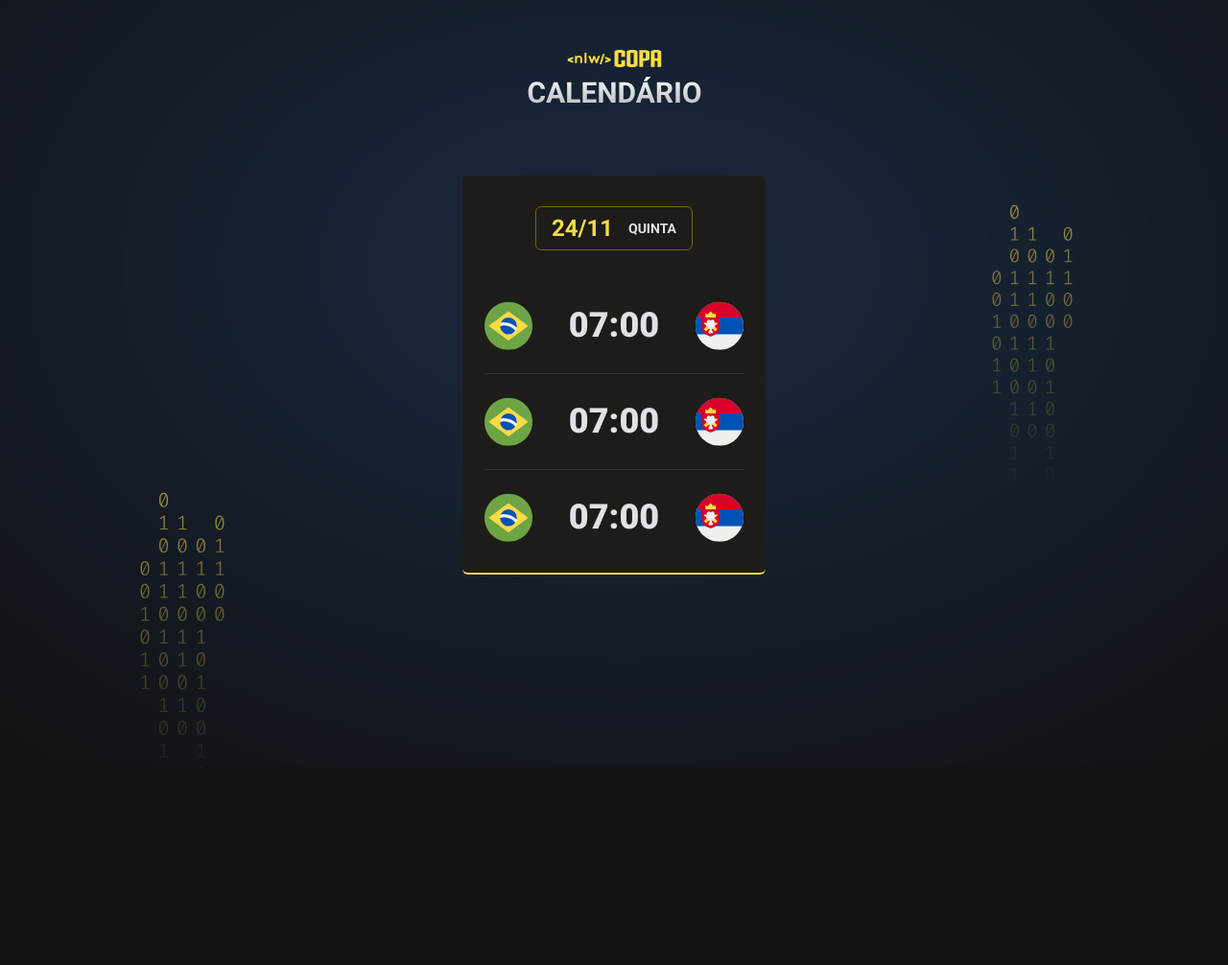
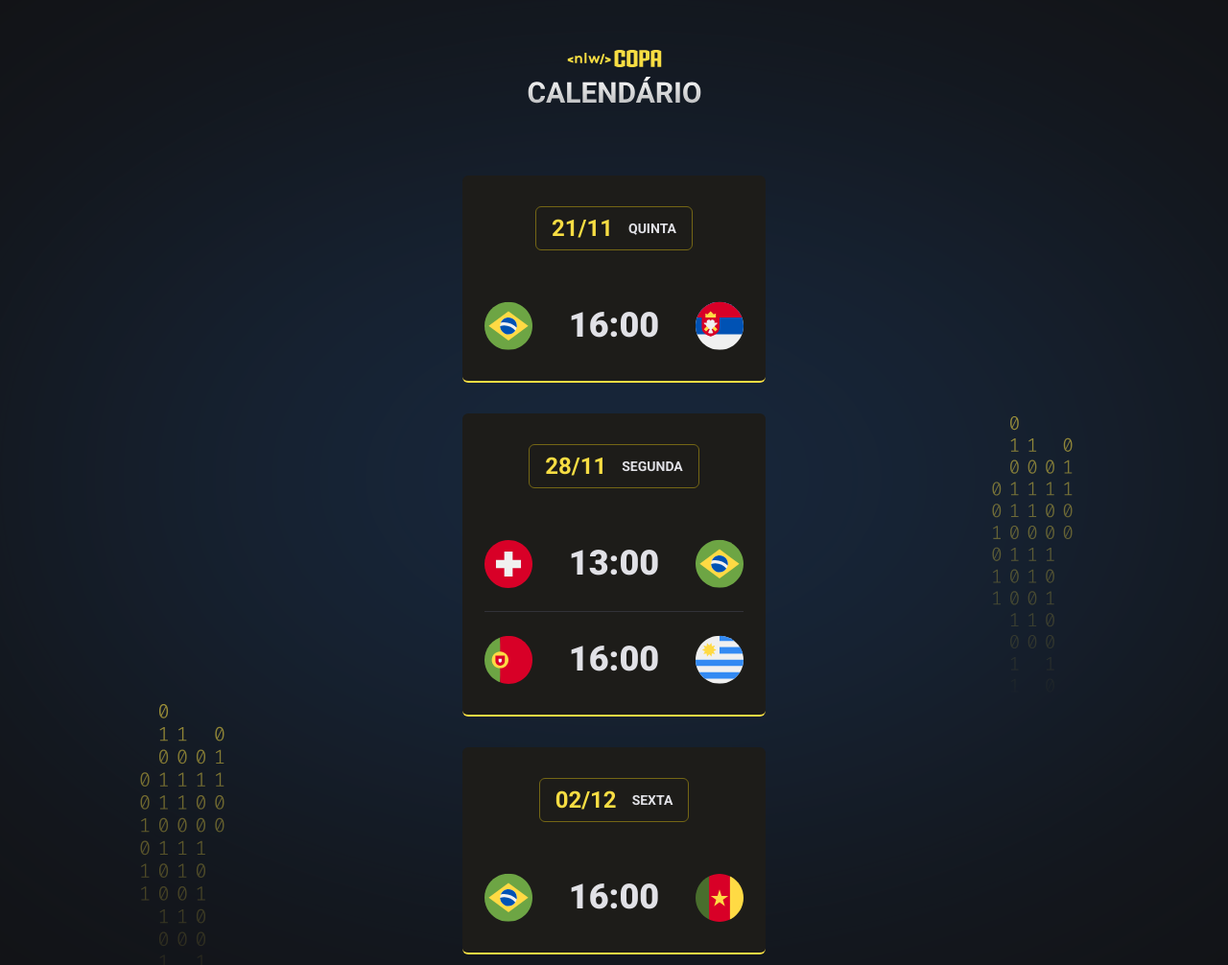
Before and after one commit to ariclenesborges/nlw-copa, a plain HTML site: page index.html in a window 1280 px wide. Shown: the top 1006 px of the page at 96% size. Before the commit the page ends 800 px from the top, so only its background shows below. Drawn offline with Linux system fonts and the light colour scheme.

Commit message:
javascript
A pasta do javascript foi criada

```diff
--- a/index.html
+++ b/index.html
@@ -13,33 +13,8 @@
 </head>
 <body>
     <div id="app">
-        <header>
-             <img src="./src/assets/logo.svg" alt="">
-        </header>
-        <main id="cards">
-            <div class="card">
-                <h2>
-                    24/11 <span>quinta</span>
-                </h2>
-                <ul>
-                    <li>
-                        <img src="./src/assets/icon-brazil.svg" alt="Bandeira do Brazil">
-                        <strong>07:00</strong>
-                        <img src="./src/assets/icon-serbia.svg" alt="Bandeira da serbia">
-                    </li>
-                    <li>
-                        <img src="./src/assets/icon-brazil.svg" alt="Bandeira do Brazil">
-                        <strong>07:00</strong>
-                        <img src="./src/assets/icon-serbia.svg" alt="Bandeira da serbia">
-                    </li>
-                    <li>
-                        <img src="./src/assets/icon-brazil.svg" alt="Bandeira do Brazil">
-                        <strong>07:00</strong>
-                        <img src="./src/assets/icon-serbia.svg" alt="Bandeira da serbia">
-                    </li>
-                </ul>
-            </div>
-        </main>
+
     </div>
+  <script src="./main.js"></script>
 </body>
 </html>
--- /dev/null
+++ b/main.js
@@ -0,0 +1,38 @@
+function createGame(player1, hour, player2) {
+  return `
+    <li>
+        <img src="./src/assets/icon-${player1}.svg" alt="Bandeira do ${player1}">
+        <strong>${hour}</strong>
+        <img src="./src/assets/icon-${player2}.svg" alt="Bandeira da ${player2}">
+   </li>
+  `
+}
+
+
+
+function createCard(date, day, games) {
+  return`
+    <div class="card">
+      <h2>${date} <span>${day}</span></h2>
+         <ul>
+            ${games}
+         </ul>
+    </div>
+  `
+}
+document.querySelector('#app').innerHTML = `
+  <header>
+             <img src="./src/assets/logo.svg" alt="">
+        </header>
+        <main id="cards">
+         ${createCard("21/11", "quinta", createGame("brazil","16:00","serbia"))}
+
+         ${createCard("28/11","segunda",
+         createGame("switzerland", "13:00", "brazil") +
+         createGame("portugal", "16:00", "uruguay")
+         )}
+
+         ${createCard("02/12", "sexta",createGame("brazil","16:00", "cameroon"))}
+        </main>
+
+`
--- a/src/style.css/style.css
+++ b/src/style.css/style.css
@@ -25,6 +25,11 @@ header {
   background: #1d1c19;
   border-bottom: 2px solid #f7dd43;
   border-radius: 6px;
+}
+#cards {
+  display: flex;
+  flex-direction: column;
+  gap: 32px;
 }
 
 .card h2 {
```
Also changed, not shown: src/assets/icon-cameroon.svg (added), src/assets/icon-portugal.svg (added), src/assets/icon-switzerland.svg (added), src/assets/icon-uruguay.svg (added).
